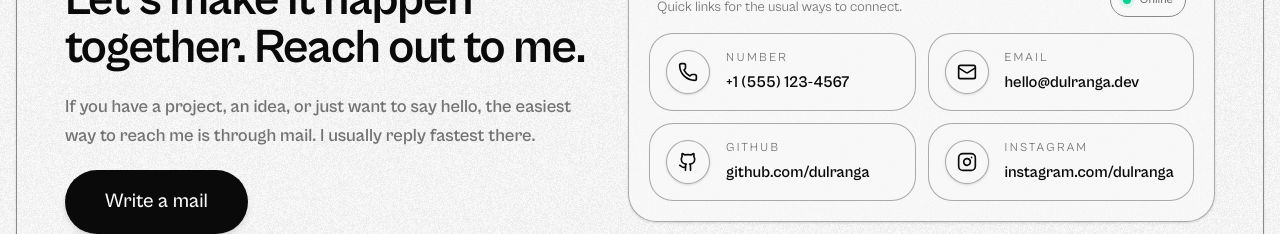
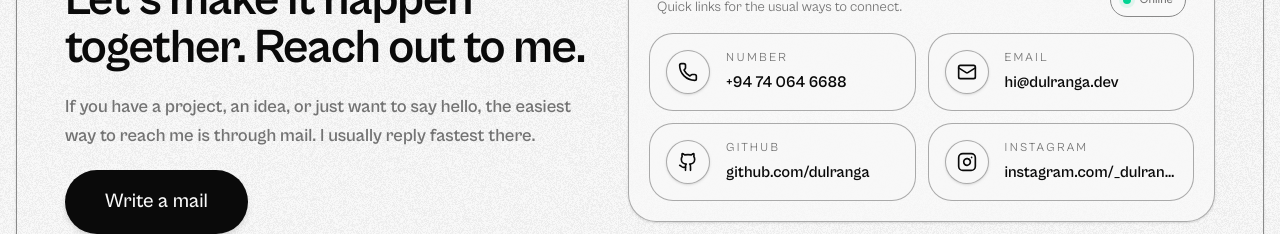
Before and after one commit to dulranga/portfolio-v2, a Next.js app: page / in a window 1280 px wide. Shown: the part 3208-3442 px from the top of the page. Built offline with nearby package versions, Linux system fonts and the light colour scheme.

Commit message:
updated contact

```diff
--- a/src/components/ContactSection.tsx
+++ b/src/components/ContactSection.tsx
@@ -5,14 +5,14 @@ import { Button } from "~/components/ui/button";
 const contactMethods = [
   {
     label: "Number",
-    value: "+1 (555) 123-4567",
-    href: "tel:+15551234567",
+    value: "+94 74 064 6688",
+    href: "tel:+94740646688",
     icon: Phone,
   },
   {
     label: "Email",
-    value: "hello@dulranga.dev",
-    href: "mailto:hello@dulranga.dev?subject=Hello%20Dulranga%2C%20let's%20connect",
+    value: "hi@dulranga.dev",
+    href: "mailto:hi@dulranga.dev?subject=Hello%20Dulranga%2C%20let's%20connect",
     icon: Mail,
   },
   {
@@ -23,8 +23,8 @@ const contactMethods = [
   },
   {
     label: "Instagram",
-    value: "instagram.com/dulranga",
-    href: "https://instagram.com/dulranga",
+    value: "instagram.com/_dulranga_",
+    href: "https://instagram.com/_dulranga_",
     icon: Instagram,
   },
 ];
```
